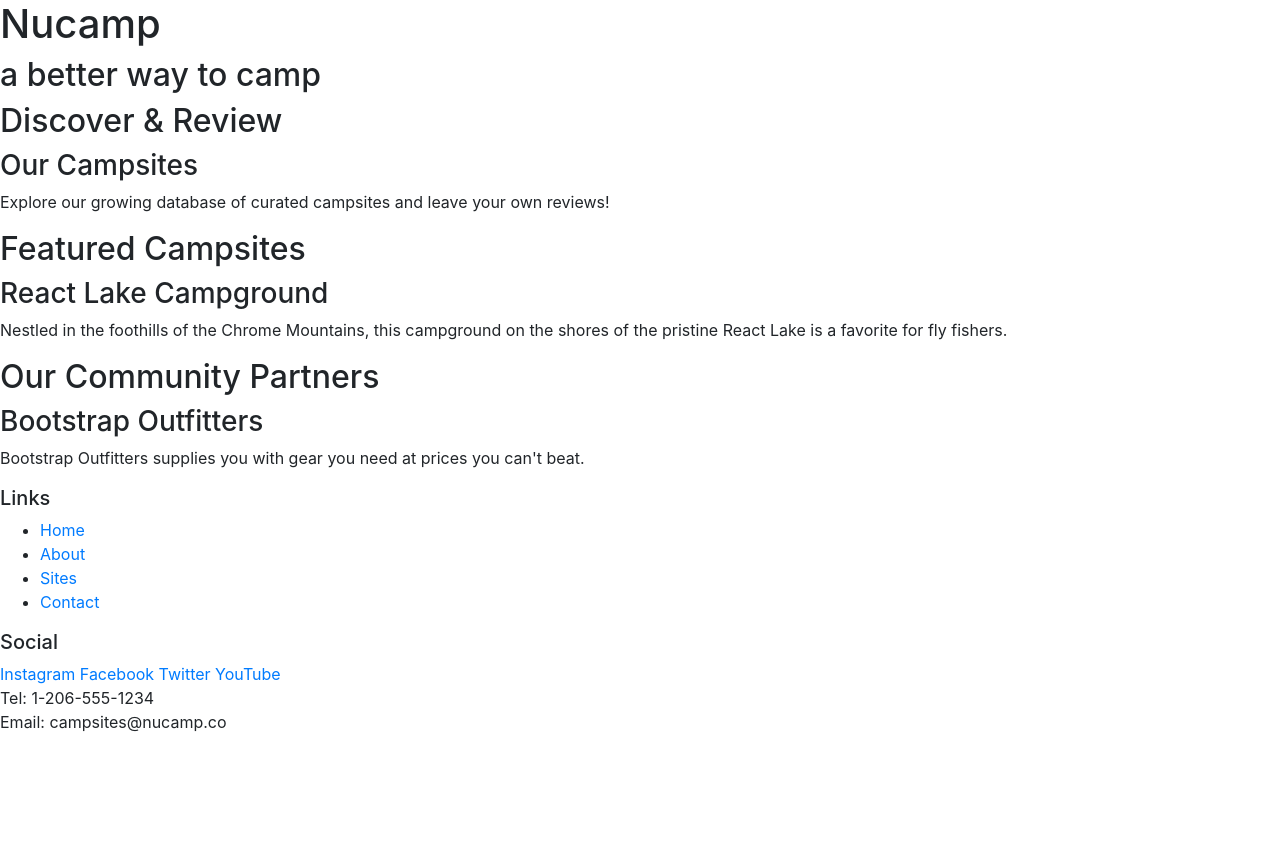
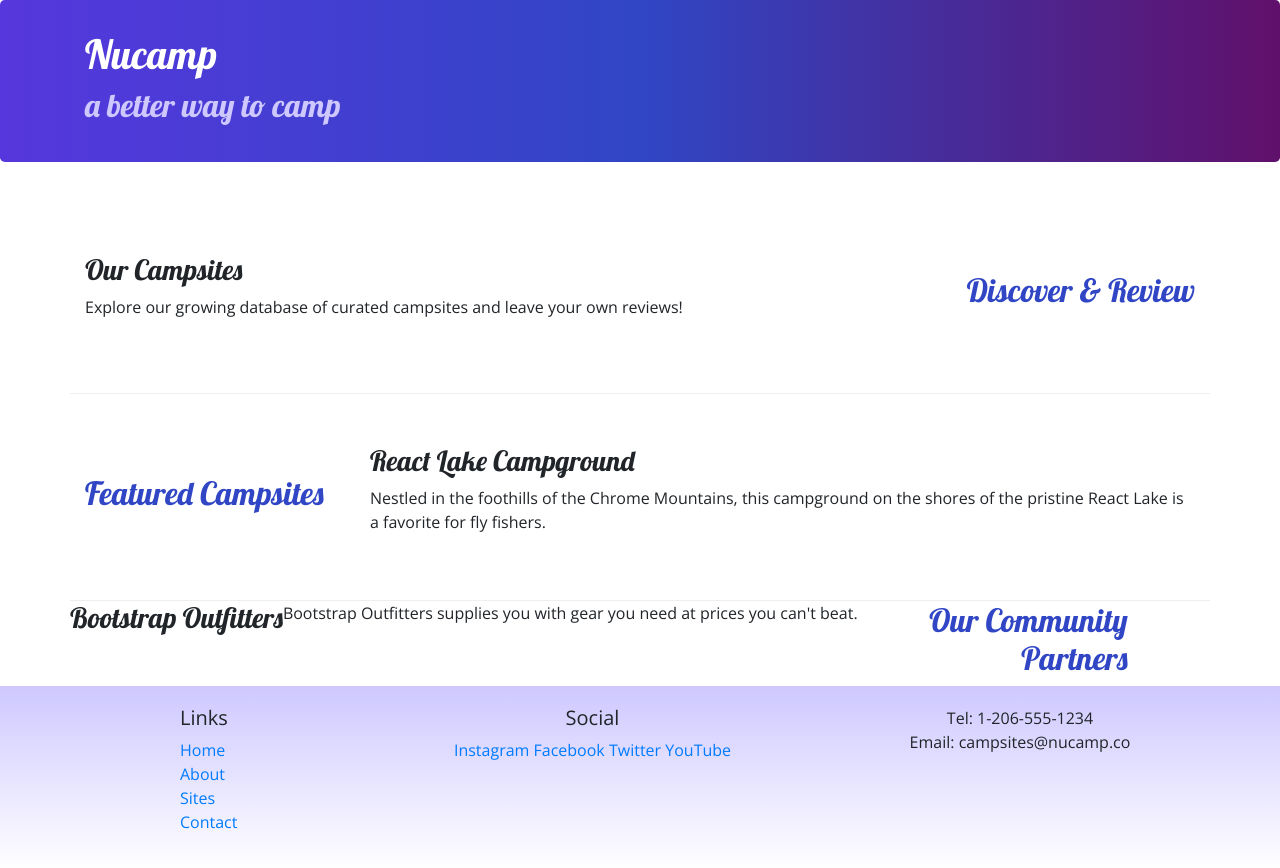
Before and after one commit to Mbappe-254/git-test, a website: page index.html in a window 1280 px wide. Before the commit the page ends 800 px from the top, so only its background shows below. Drawn offline with nearby package versions, Linux system fonts and the light colour scheme.

Commit message:
aboutus.html

```diff
--- /dev/null
+++ b/css/styles.css
@@ -0,0 +1,32 @@
+body {
+    font-family: "Open Sans", sans-serif;
+}
+
+h1, h2, h3 {
+    font-family: "Lobster", cursive;
+}
+
+h2 {
+    color: #3046C5;
+}
+
+header h2 {
+    color: #CEC8FF;
+}
+
+footer {
+    background-image: linear-gradient(#CEC8FF, white);
+    padding: 20px 0;
+}
+
+.jumbotron {
+    padding: 30px;
+    background-image: linear-gradient(to right, #5637DD, #3046C5, #60106B);
+    color: white;
+}
+
+.row-content {
+    padding: 50px 0;
+    border-bottom: 1px ridge;
+    min-height: 200px;
+}
--- a/index.html
+++ b/index.html
@@ -7,56 +7,77 @@
 
     <!-- Bootstrap CSS -->
     <link rel="stylesheet" href="node_modules/bootstrap/dist/css/bootstrap.min.css" />
+     <!-- Additional CSS must be placed after Bootstrap CSS -->
+     <link rel="stylesheet" href="https://fonts.googleapis.com/css?family=Lobster|Open+Sans" />
+     <link rel="stylesheet" href="css/styles.css" />
     <title>Nucamp: A Better Way To Camp</title>
 </head>
 
 <body>
 
-    <header>
-        <div>
+    <header class="jumbotron">
+        <div class="container" >
+            <div class="row">
+                <div class="col">
             <h1>Nucamp</h1>
             <h2>a better way to camp</h2>
+                </div>
+            </div>
         </div>
     </header>
-
-    <div>
-        <h2>Discover & Review</h2>
+     <div class="container">
+        <div class="row row-content align-items-center">
+            <div class="col-sm-4 order-sm-last col-md-3">
+        <h2 class="text-sm-right">Discover & Review</h2>
+    </div>
+         <div class="col">
         <h3>Our Campsites</h3>
         <p>Explore our growing database of curated campsites and leave your own reviews!</p>
     </div>
-
-    <div>
+</div>
+<div class="row row-content align-items-center">
+    <div class="col-sm-4 col-md-3">
         <h2>Featured Campsites</h2>
+    </div>
+    <div class="col">
         <h3>React Lake Campground</h3>
         <p>Nestled in the foothills of the Chrome Mountains, this campground on the shores of the pristine React Lake is a favorite for fly fishers.</p>
     </div>
-
-    <div>
-        <h2>Our Community Partners</h2>
+     </div>
+    <div class="row">
+        <div class="col-sm-4 order-sm-last col-md-3">
+        <h2 class="text-sm-right">Our Community Partners</h2>
+        </div>
         <h3>Bootstrap Outfitters</h3>
         <p>Bootstrap Outfitters supplies you with gear you need at prices you can't beat.</p>
     </div>
+    </div>
+    </div>
 
     <footer>
-        <div>
+        <div class="container">
+            <div class="row">
+                <div class="col-4 col-sm-2 offset-1">
             <h5>Links</h5>
-            <ul>
+            <ul class="list-unstyled">
                 <li><a href="#">Home</a></li>
                 <li><a href="#">About</a></li>
                 <li><a href="#">Sites</a></li>
                 <li><a href="#">Contact</a></li>
             </ul>
         </div>
-        <div>
+        <div class="col-6 col-sm-5 text-center">
             <h5>Social</h5>
             <a href="http://instagram.com/">Instagram</a>
             <a href="http://facebook.com/">Facebook</a>
             <a href="http://twitter.com/">Twitter</a>
             <a href="http://youtube.com/">YouTube</a>
         </div>
-        <div>
+        <div class="col-sm-4 text-center">
             Tel: 1-206-555-1234<br />
             Email: campsites@nucamp.co
+               </div>
+            </div>
         </div>
     </footer>
  <!-- jQuery must come first, then Popper.js, then the Bootstrap JavaScript plugins.-->
```
Also changed, not shown: aboutus.html (+4 -4 lines).
